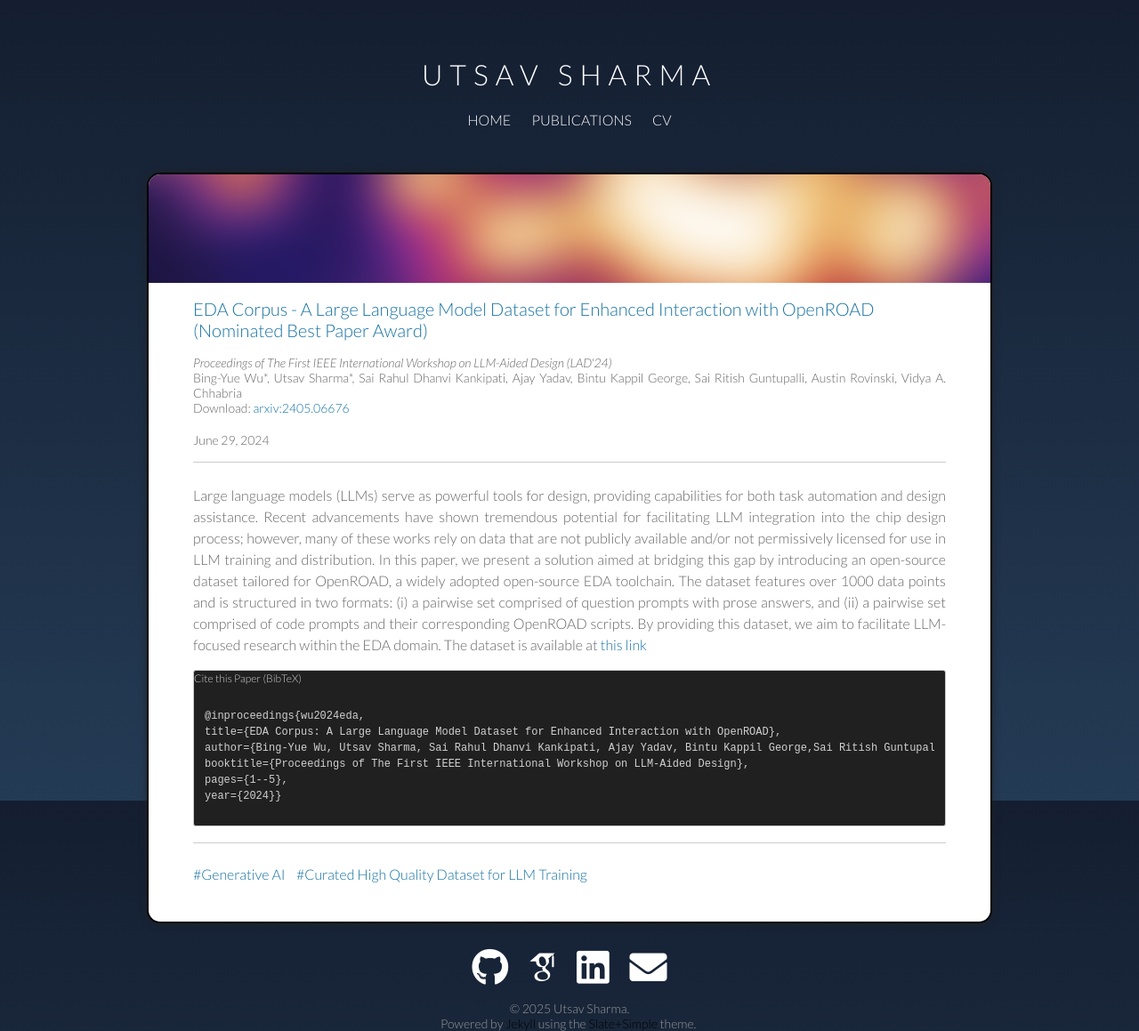
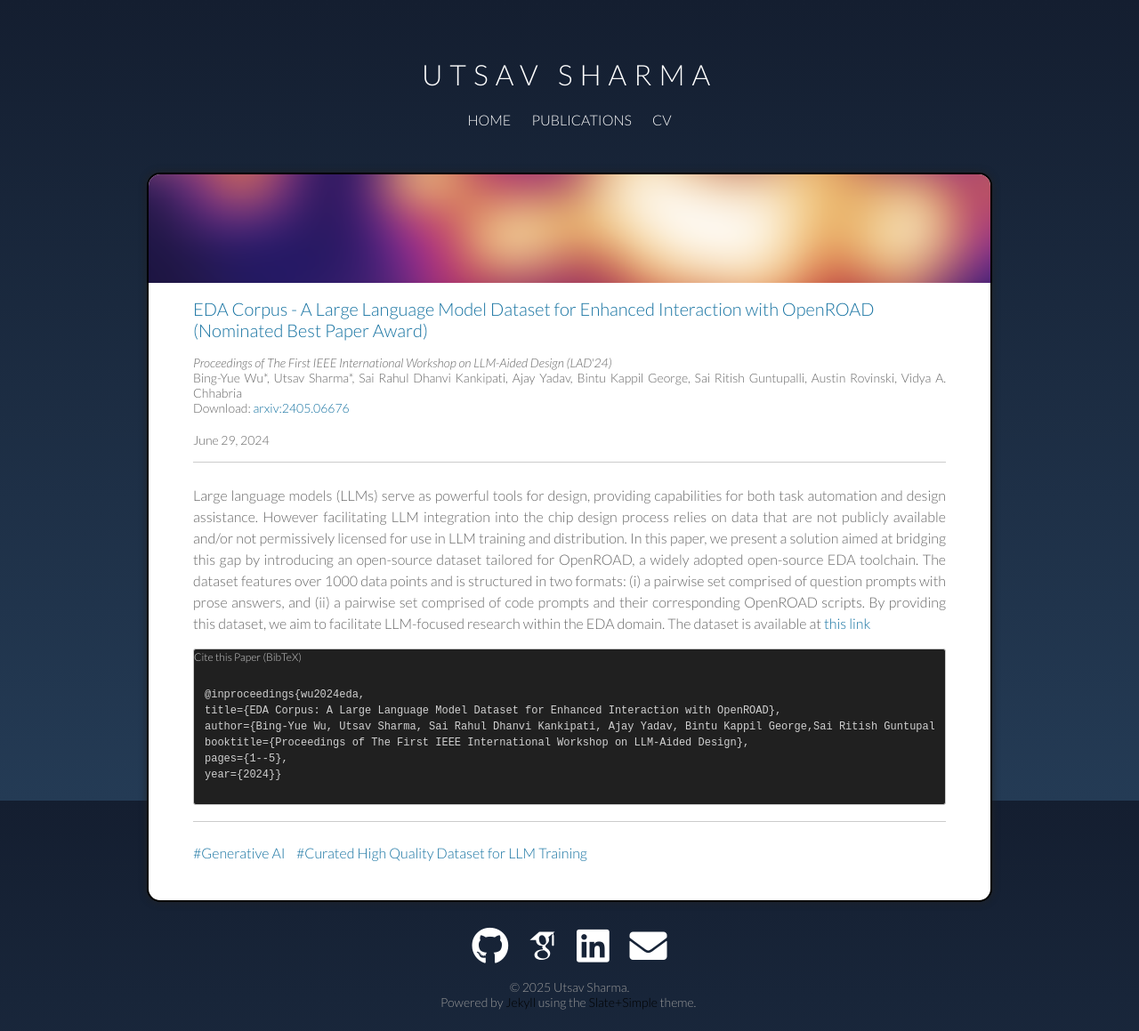
Before and after one commit to utsav-sharma2020/utsav-sharma2020.github.io, a Jekyll site: the page built from publications/_posts/2024-06-29-EDA_Corpus.md, in a window 1280 px wide. Shown: the whole page at 89% size. Built offline with Jekyll 4.4.1, drawn with Linux system fonts in a browser that asks for light colours; some web fonts are replaced; after the commit the page ends 1135 px from its top, so only the background shows below that.

Commit message:
Update 2024-06-29-EDA_Corpus.md

```diff
--- a/publications/_posts/2024-06-29-EDA_Corpus.md
+++ b/publications/_posts/2024-06-29-EDA_Corpus.md
@@ -13,7 +13,7 @@ tags: [Generative AI, Curated High Quality Dataset for LLM Training]
 date: 2024-06-29
 ---
 
-Large language models (LLMs) serve as powerful tools for design, providing capabilities for both task automation and design assistance. Recent advancements have shown tremendous potential for facilitating LLM integration into the chip design process; however, many of these works rely on data that are not publicly available and/or not permissively licensed for use in LLM training and distribution. In this paper, we present a solution aimed at bridging this gap by introducing an open-source dataset tailored for OpenROAD, a widely adopted open-source EDA toolchain. The dataset features over 1000 data points and is structured in two formats: (i) a pairwise set comprised of question prompts with prose answers, and (ii) a pairwise set comprised of code prompts and their corresponding OpenROAD scripts. By providing this dataset, we aim to facilitate LLM-focused research within the EDA domain. The dataset is available at <a href="https://github.com/OpenROAD-Assistant/EDA-Corpus">this link </a>
+Large language models (LLMs) serve as powerful tools for design, providing capabilities for both task automation and design assistance. However facilitating LLM integration into the chip design process relies on data that are not publicly available and/or not permissively licensed for use in LLM training and distribution. In this paper, we present a solution aimed at bridging this gap by introducing an open-source dataset tailored for OpenROAD, a widely adopted open-source EDA toolchain. The dataset features over 1000 data points and is structured in two formats: (i) a pairwise set comprised of question prompts with prose answers, and (ii) a pairwise set comprised of code prompts and their corresponding OpenROAD scripts. By providing this dataset, we aim to facilitate LLM-focused research within the EDA domain. The dataset is available at <a href="https://github.com/OpenROAD-Assistant/EDA-Corpus">this link </a>
 
 <div class="language-plaintext highlighter-rouge">
   Cite this Paper (BibTeX)
```
